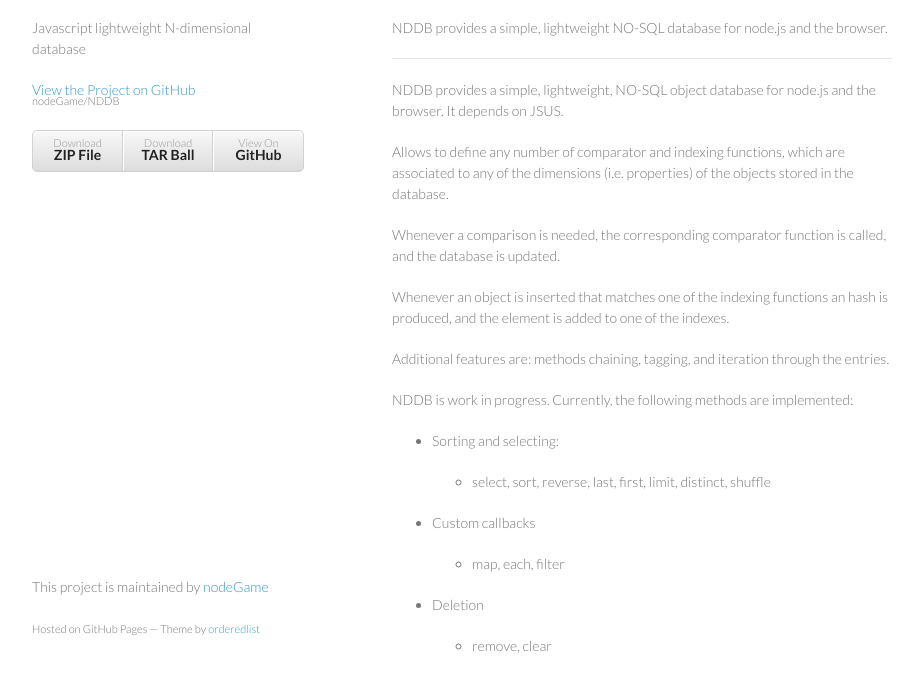
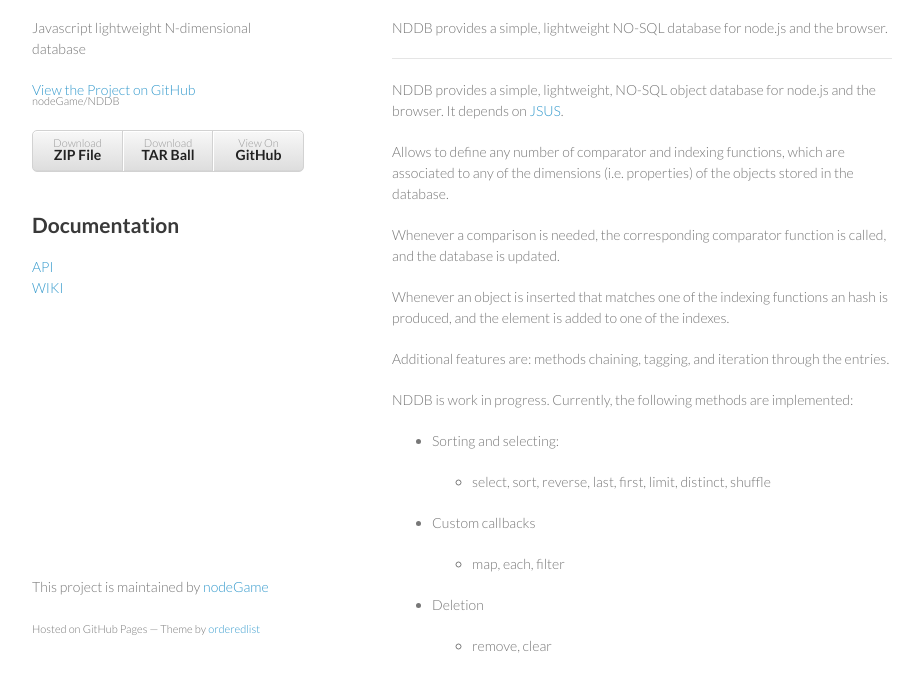
Before and after one commit to nodeGame/NDDB, a plain HTML site: page index.html in a window 1280 px wide. Shown: the part 92-765 px from the top of the page, without its empty margins (178-1101 px from the left). Drawn offline with Linux system fonts and the light colour scheme.

Commit message:
added API and WIKI links in main page

```diff
--- a/index.html
+++ b/index.html
@@ -26,6 +26,14 @@
           <li><a href="https://github.com/nodeGame/NDDB/tarball/master">Download <strong>TAR Ball</strong></a></li>
           <li><a href="https://github.com/nodeGame/NDDB">View On <strong>GitHub</strong></a></li>
         </ul>
+	<br>
+	<h2>Documentation</h2>
+	<p>
+	   <dl>
+		<dt><a href="./docs/nddb.js.html">API</a></dt>
+		<dt><a href="http://github.com/nodeGame/NDDB/wiki">WIKI</a></dt>
+	   </dl>
+	</p>
       </header>
       <section>
         <h1>NDDB</h1>
@@ -33,7 +41,7 @@
 <p>NDDB provides a simple, lightweight NO-SQL database for node.js and the browser.</p>
 
 <hr><p>NDDB provides a simple, lightweight, NO-SQL object database
-for node.js and the browser. It depends on JSUS.</p>
+for node.js and the browser. It depends on <a href="jsus.org">JSUS</a>.</p>
 
 <p>Allows to define any number of comparator and indexing functions,
 which are associated to any of the dimensions (i.e. properties) of
```
